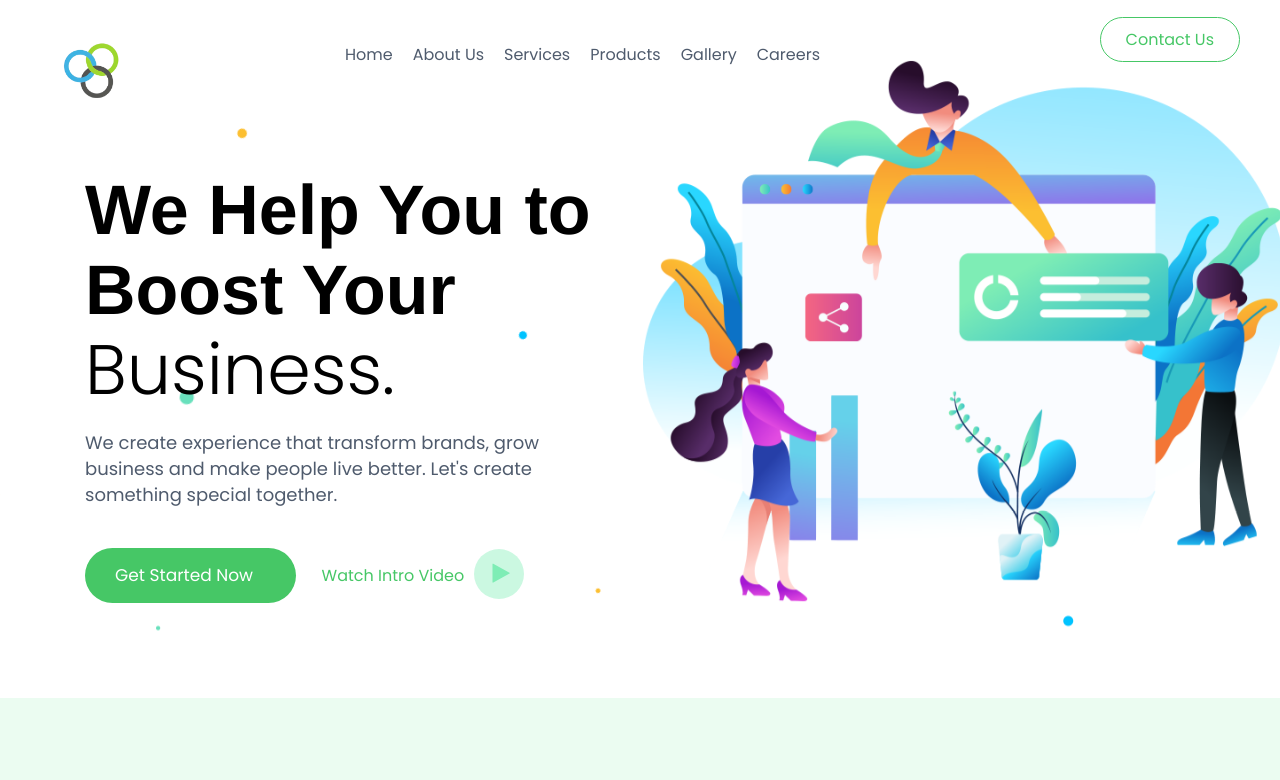
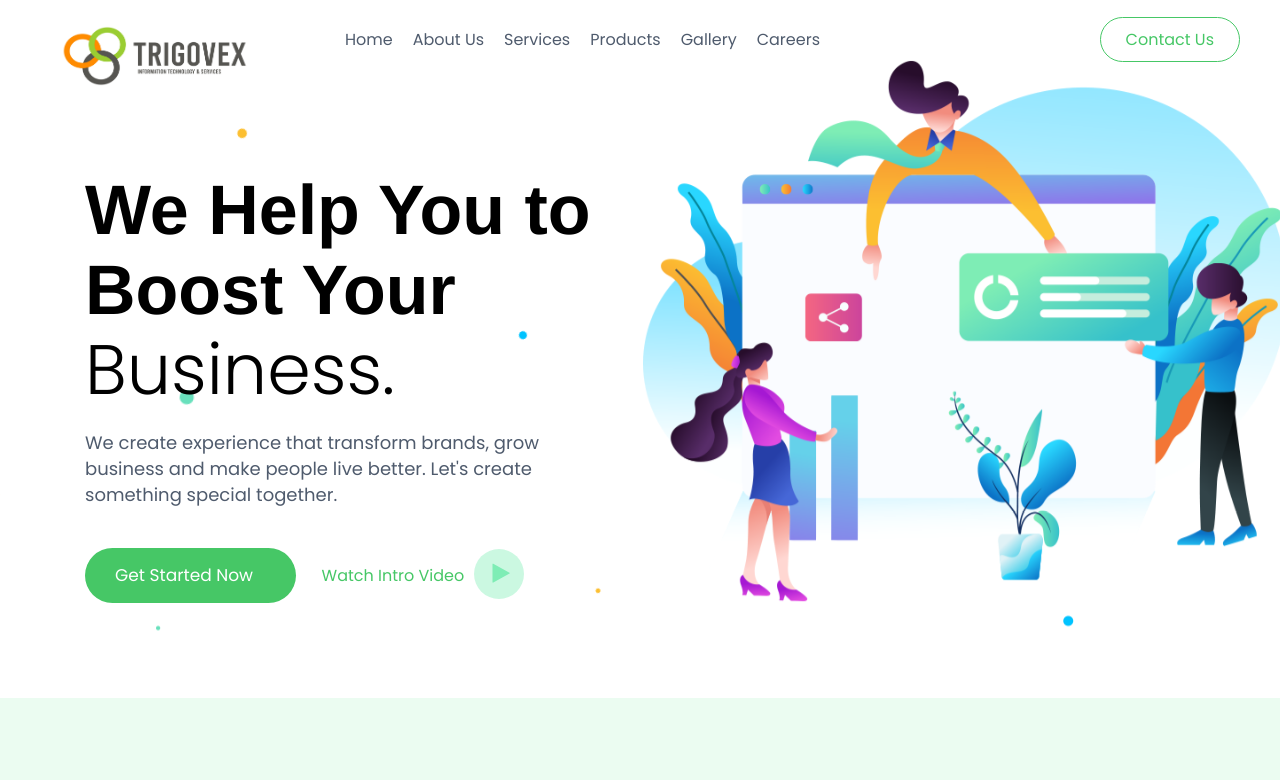
Before and after one commit to trigovex/companywebiste, a plain HTML site: page index.html in a window 1280 px wide. Shown: the top 780 px of the page. Drawn offline with nearby package versions, Linux system fonts and the light colour scheme.

Commit message:
first commit

```diff
--- a/index.html
+++ b/index.html
@@ -52,7 +52,7 @@
         <header class="qniko-header qhV1">
                 <div class="header-box">
                         <div class="row">
-                                <div class="col-md-8" style="padding-top: 15px;">
+                                <div class="col-md-8">
                                         <nav class="main-nav qnikoNav" role="navigation">
 
                                                 <input id="QnikoMenu-state" type="checkbox" />
@@ -61,8 +61,8 @@
                                                 </label>
                                                 <div class="nav-brand">
                                                         <a href="#">
-                                                                <img src="assets/img/trigovex.png" alt="Trigovex"
-                                                                        class="logo">
+                                                                <img src="assets/img/trigovexnew2.jpg" alt="Trigovex"
+                                                                        class="logo" width="190px">
                                                         </a>
                                                 </div>
 
```
Also changed, not shown: assets/img/trigovexnew.jpg (added), assets/img/trigovexnew2.jpg (added).
